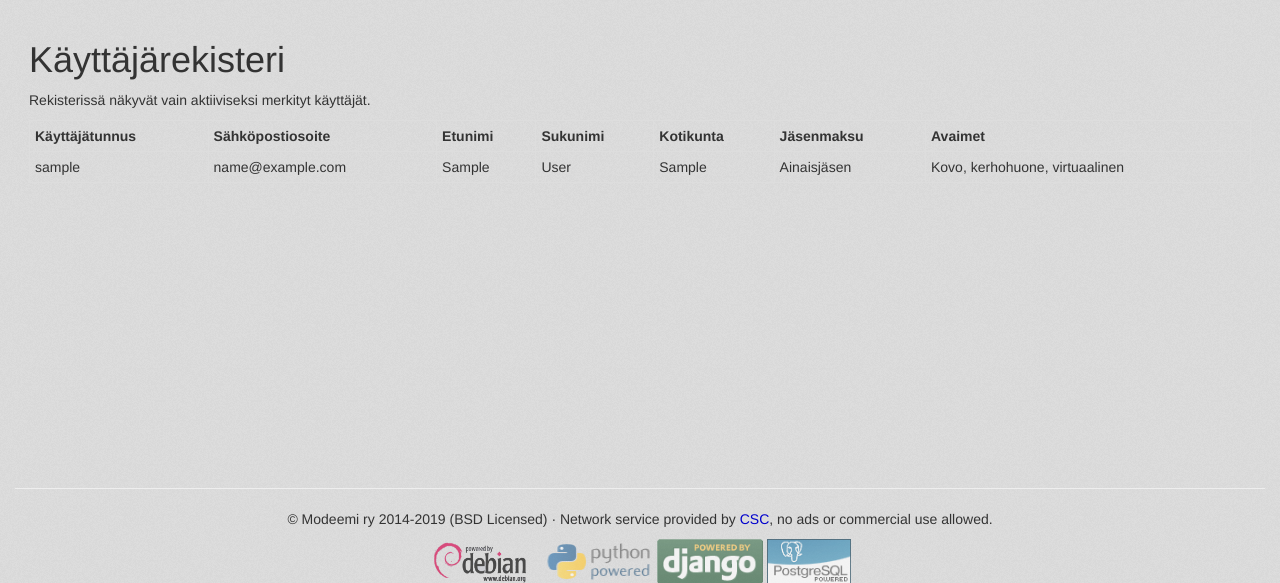
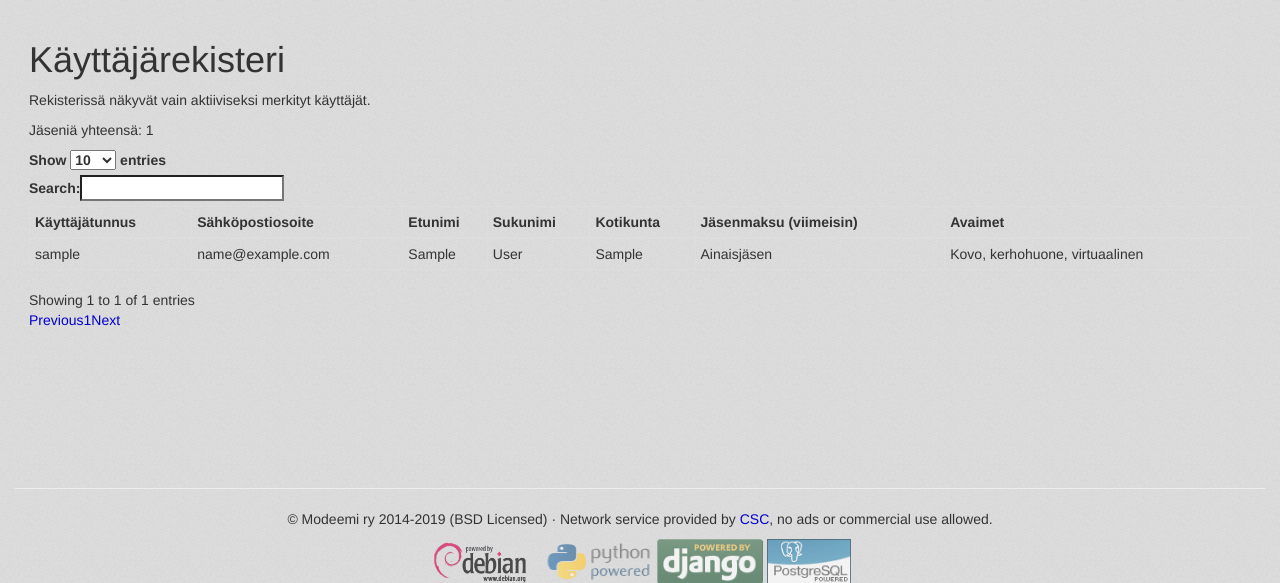
Before and after one commit to modeemi/website, a Django app: template modeemintternet/templates/tili/rekisteri.html in a window 1280 px wide. Shown: the part 172-755 px from the top of the page. Run offline with Django 3.2, Linux system fonts and the light colour scheme; the template is opened without the code that fills it: values that come from a table or form of the project are taken from there, others are empty; tables that the repository leaves empty hold one stand-in row (values such as "Sample post"); parts of the project's set-up code (start-up, migrations or seed data) failed here and were passed over; some libraries are stand-ins or nearby versions.

Commit message:
Add searchable tables for registry

```diff
--- a/modeemintternet/templates/base.html
+++ b/modeemintternet/templates/base.html
@@ -24,9 +24,10 @@
     {% block link %}
         <link rel="canonical" href="https://www.modeemi.fi{{ request.get_full_path }}" />
 
-        <link rel="stylesheet" href="https://cdnjs.cloudflare.com/ajax/libs/twitter-bootstrap/3.4.1/css/bootstrap.css" integrity="sha256-0XAFLBbK7DgQ8t7mRWU5BF2OMm9tjtfH945Z7TTeNIo=" crossorigin="anonymous" />
-        <link rel="stylesheet" href="https://cdnjs.cloudflare.com/ajax/libs/twitter-bootstrap/3.4.1/css/bootstrap-theme.css" integrity="sha256-oIWMwI/cjhHBz2sP3vyOGSc1DmGqA09eJTpJdZQmtN8=" crossorigin="anonymous" />
+        <link rel="stylesheet" href="https://cdnjs.cloudflare.com/ajax/libs/twitter-bootstrap/3.3.7/css/bootstrap.css" integrity="sha256-fmMNkMcjSw3xcp9iuPnku/ryk9kaWgrEbfJfKmdZ45o=" crossorigin="anonymous" />
+        <link rel="stylesheet" href="https://cdnjs.cloudflare.com/ajax/libs/twitter-bootstrap/3.3.7/css/bootstrap-theme.css" integrity="sha256-xOpS+e/dER8z72w+qryCieOGysQI8cELAVt3MHG0phY=" crossorigin="anonymous" />
         <link rel="stylesheet" href="https://cdnjs.cloudflare.com/ajax/libs/font-awesome/4.7.0/css/font-awesome.css" integrity="sha256-NuCn4IvuZXdBaFKJOAcsU2Q3ZpwbdFisd5dux4jkQ5w=" crossorigin="anonymous" />
+        <link rel="stylesheet" href="https://cdnjs.cloudflare.com/ajax/libs/datatables/1.10.19/css/dataTables.bootstrap.css" integrity="sha256-Q+x64zyaIbaTWUmjS87njt7p+Vod9DQwNAAG2RDFJzo=" crossorigin="anonymous" />
 
         <link type="image/x-icon" rel="icon" href="{% static "icon/favicon.ico" %}" />
         <link rel="icon" type="image/png" sizes="57x57" href="{% static "icon/apple-touch-icon-57x57.png" %}">
@@ -61,8 +62,10 @@
 </footer>
 
 {% block script %}
-    <script src="https://cdnjs.cloudflare.com/ajax/libs/jquery/2.2.4/jquery.js" integrity="sha256-iT6Q9iMJYuQiMWNd9lDyBUStIq/8PuOW33aOqmvFpqI=" crossorigin="anonymous"></script>
-    <script src="https://cdnjs.cloudflare.com/ajax/libs/twitter-bootstrap/3.4.1/js/bootstrap.js" integrity="sha256-29KjXnLtx9a95INIGpEvHDiqV/qydH2bBx0xcznuA6I=" crossorigin="anonymous"></script>
+    <script src="https://cdnjs.cloudflare.com/ajax/libs/jquery/3.4.1/jquery.js" integrity="sha256-WpOohJOqMqqyKL9FccASB9O0KwACQJpFTUBLTYOVvVU=" crossorigin="anonymous"></script>
+    <script src="https://cdnjs.cloudflare.com/ajax/libs/twitter-bootstrap/3.3.7/js/bootstrap.js" integrity="sha256-Cr6N6zNN4bp0OwTQOZ6Z66M2r+2dpy/EwKMCyZ+SOMg=" crossorigin="anonymous"></script>
+    <script src="https://cdnjs.cloudflare.com/ajax/libs/datatables/1.10.19/js/jquery.dataTables.js" integrity="sha256-BFIKaFl5uYR8kP6wcRxaAqJpfZfC424TBccBBVjVzuY=" crossorigin="anonymous"></script>
+    <script src="https://cdnjs.cloudflare.com/ajax/libs/datatables/1.10.19/js/dataTables.bootstrap.js" integrity="sha256-tJIoHA64cNe60LQ0mux9ILw+9cLD+RobM7arU7vNlJk=" crossorigin="anonymous"></script>
 {% endblock script %}
 
 </body>
--- a/modeemintternet/templates/tili/rekisteri.html
+++ b/modeemintternet/templates/tili/rekisteri.html
@@ -4,17 +4,21 @@
     <h1>Käyttäjärekisteri</h1>
 
     <p>Rekisterissä näkyvät vain aktiiviseksi merkityt käyttäjät.</p>
+    <p>Jäseniä yhteensä: {{ memberships.count }}</p>
 
-    <table class="table table-bordered table-condensed">
+    <table id="registry" class="table table-bordered table-condensed table-responsive">
+        <thead>
         <tr>
             <th>Käyttäjätunnus</th>
             <th>Sähköpostiosoite</th>
             <th>Etunimi</th>
             <th>Sukunimi</th>
             <th>Kotikunta</th>
-            <th>Jäsenmaksu</th>
+            <th>Jäsenmaksu (viimeisin)</th>
             <th>Avaimet</th>
         </tr>
+        </thead>
+        <tbody>
         {% for membership in memberships %}
             <tr>
                 <td>{{ membership.user.username }}</td>
@@ -26,5 +30,15 @@
                 <td>{{ membership.get_keys }}</td>
             </tr>
         {% endfor %}
+        </tbody>
     </table>
 {% endblock %}
+
+{% block script %}
+    {{ block.super }}
+    <script>
+        $(document).ready(function () {
+            $('#registry').DataTable();
+        });
+    </script>
+{% endblock script %}
```
